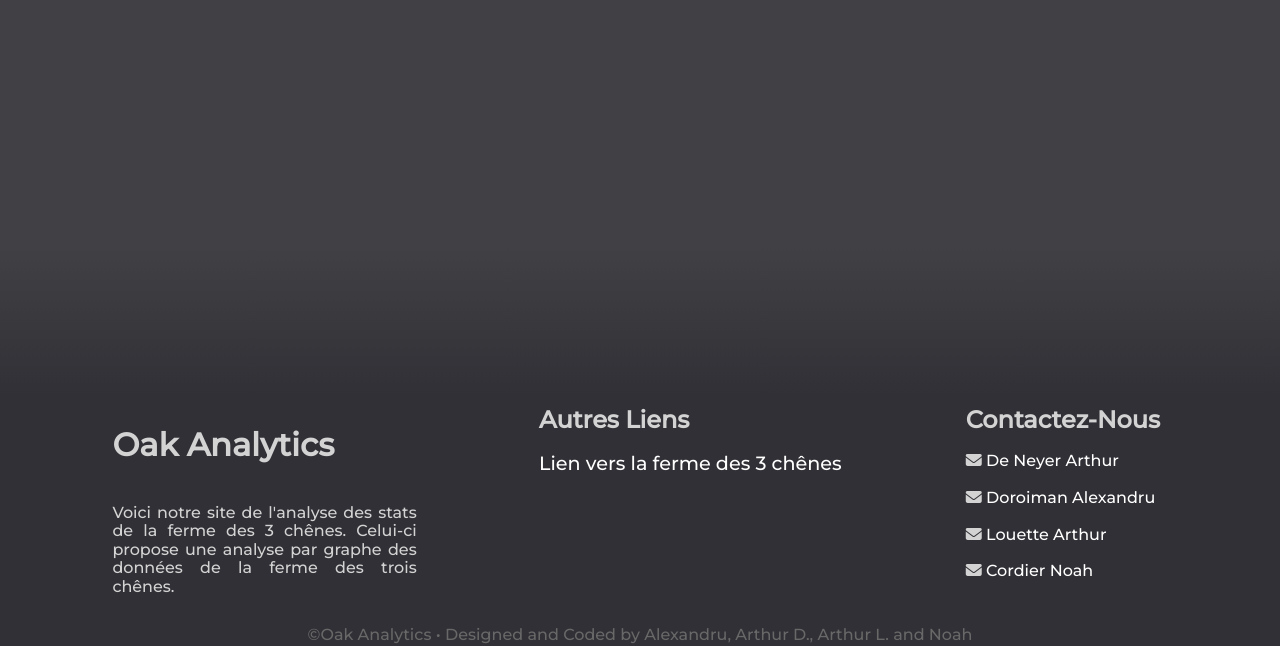
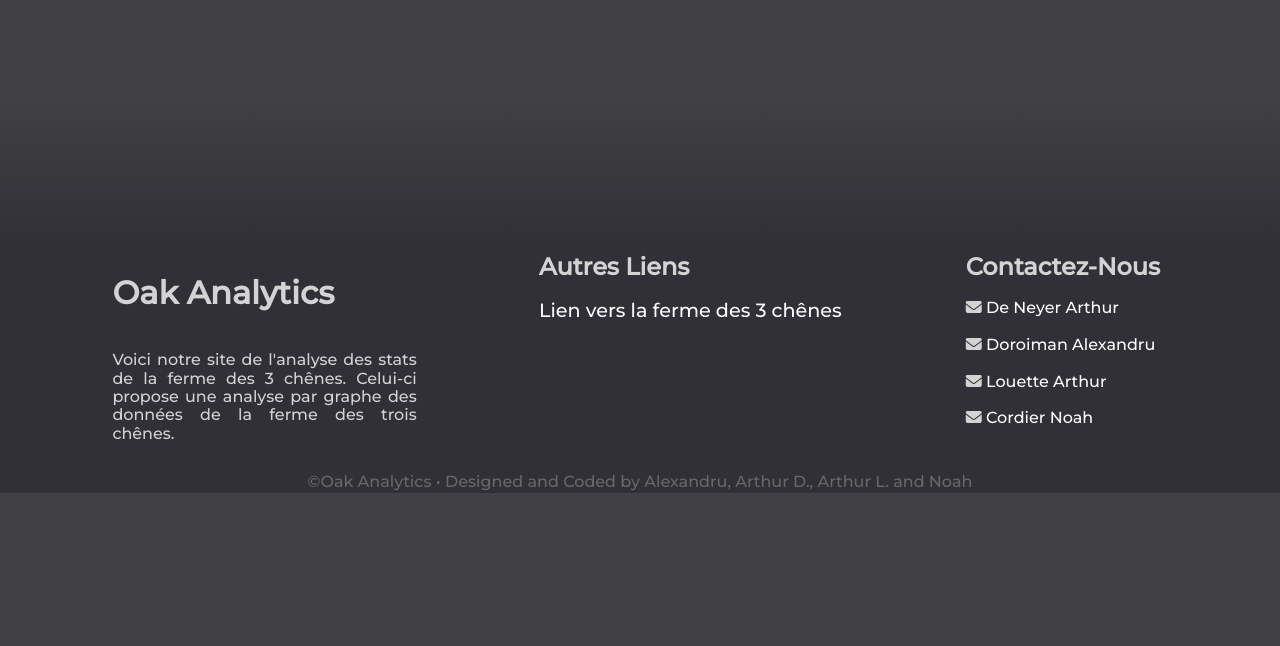
Before and after one commit to GaecKo/P2_Vincent_9, a Flask app: template flaskr/templates/base.html in a window 1280 px wide. Shown: the part 154-800 px from the top of the page. Run offline with Flask 2, Linux system fonts and the light colour scheme; the template is opened without the code that fills it, so the values that code supplies are empty; some libraries are stand-ins or nearby versions.

Commit message:
Bugs réglés à cause des tocards

```diff
--- a/flaskr/static/style.css
+++ b/flaskr/static/style.css
@@ -111,17 +111,16 @@ a:hover
     height: 300px;
 }
 
-.square_point
+section .square_point
 {
     position: relative;
     list-style-type: square;
-    left: 350px;
-    margin: auto;
+    display: inline-block;
+    margin-left: 350px;
 }
-.square_point li
+section .square_point li
 {
     margin-right: 10px;
-
 }
 
 *
@@ -160,13 +159,12 @@ img
 .footer
 {
     background-color: #303036;
+    height: 250px;
     color: #d3d3d3;
-    height: 250px;
-    position: absolute;
-    top: auto;
-    bottom: 0;
+    position: relative;
     display: flex;
     width: 100%;
+    top: 250px;
 
 }
 
```
Also changed, not shown: flaskr/templates/home.html (+5 -4 lines).
